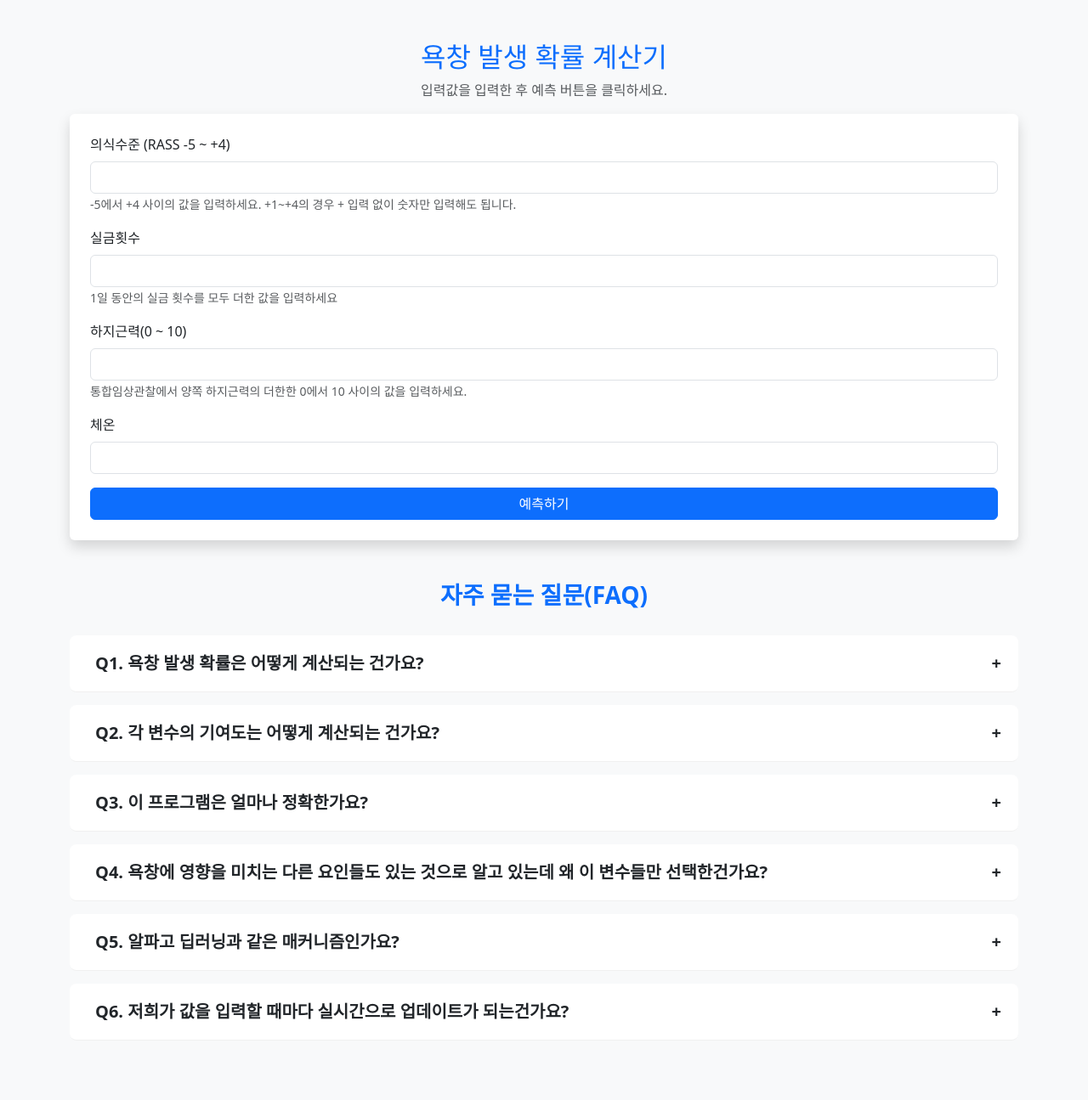
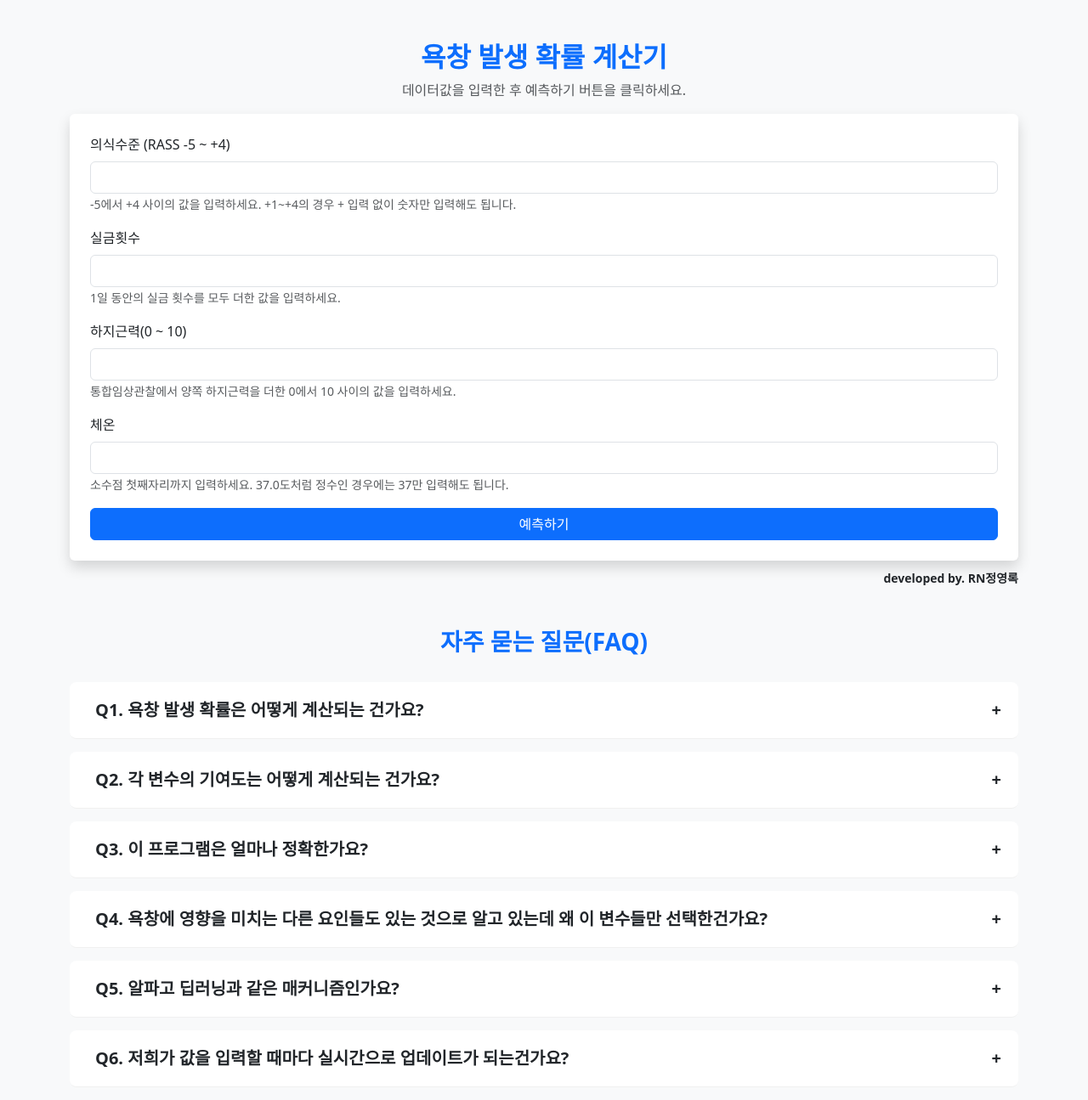
Before and after one commit to YeongrokJeong/ICUWOC, a Flask app: page / in a window 1280 px wide. Shown: the whole page at 85% size. Before the commit the page ends 1201 px from the top, so only its background shows below. Run offline with Flask 3, Linux system fonts and the light colour scheme; parts of the project's set-up code (start-up, migrations or seed data) failed here and were passed over.

Commit message:
Add files via upload

```diff
--- a/templates/index.html
+++ b/templates/index.html
@@ -58,8 +58,8 @@
 <body class="bg-light">
 
 <div class="container mt-5">
-    <h2 class="text-center text-primary">욕창 발생 확률 계산기</h2>
-    <p class="text-center text-muted">입력값을 입력한 후 예측 버튼을 클릭하세요.</p>
+    <h2 class="text-center text-primary" style="font-weight: bold;">욕창 발생 확률 계산기</h2>
+    <p class="text-center text-muted">데이터값을 입력한 후 예측하기 버튼을 클릭하세요.</p>
 
     <form id="prediction-form" class="p-4 bg-white shadow rounded">
         <div class="mb-3">
@@ -70,16 +70,17 @@
         <div class="mb-3">
             <label class="form-label">실금횟수</label>
             <input type="number" step="0.1" name="feature2" class="form-control" required>
-            <small class="text-muted">1일 동안의 실금 횟수를 모두 더한 값을 입력하세요</small>
+            <small class="text-muted">1일 동안의 실금 횟수를 모두 더한 값을 입력하세요.</small>
         </div>
         <div class="mb-3">
             <label class="form-label">하지근력(0 ~ 10)</label>
             <input type="number" step="0.1" name="feature3" class="form-control" required>
-            <small class="text-muted">통합임상관찰에서 양쪽 하지근력의 더한한 0에서 10 사이의 값을 입력하세요.</small>
+            <small class="text-muted">통합임상관찰에서 양쪽 하지근력을 더한 0에서 10 사이의 값을 입력하세요.</small>
         </div>
         <div class="mb-3">
             <label class="form-label">체온</label>
             <input type="number" step="0.1" name="feature4" class="form-control" required>
+            <small class="text-muted">소수점 첫째자리까지 입력하세요. 37.0도처럼 정수인 경우에는 37만 입력해도 됩니다.</small>
         </div>
 
         <button type="submit" class="btn btn-primary w-100">예측하기</button>
@@ -100,6 +101,9 @@
         <ul id="shap-values" style="text-align: center; list-style: none; padding: 0;"></ul>
     </div>
 
+    <div style="text-align: right; margin-top: 10px; font-size: 14px; font-weight: bold;">
+        developed by. RN정영록
+    </div>
 
     <!-- QnA 섹션 -->
     <h3 class="text-center mt-5 text-primary"><strong>자주 묻는 질문(FAQ)</strong></h3>
@@ -110,7 +114,7 @@
                 <span class="icon">+</span>
             </div>
             <div class="answer">
-                이해하기 쉽게 예시를 들어보겠습니다. <br><br>헤모글로빈이 7g/dL 이하 일 때 욕창 발생 확률이 40%, 체온이 38도 이상일 때 욕창 발생 확률이 50%라고 해봅시다. 헤모글로빈 7g/dL 이면서 체온이 38도 이상인 환자의 욕창 발생 확률은 40% * 50% = 20%가 됩니다.<br>(이해를 도울 수 있도록 전체적인 느낌을 설명하기 위한 예시이므로 참고만 해주세요) <br><br>추후 업데이트에 따라 사용하는 머신러닝 알고리즘이 달라질 수 있고 각 알고리즘마다 확률을 도출하는 방식이 상이하여 일괄적으로 설명드리기 어려운 점 양해부탁드립니다.
+                이해하기 쉽게 예시를 들어보겠습니다. <br><br>헤모글로빈이 7g/dL 이하 일 때 욕창 발생 확률이 40%, 체온이 38도 이상일 때 욕창 발생 확률이 50%라고 해봅시다. 헤모글로빈 7g/dL 이면서 체온이 38도 이상인 환자의 욕창 발생 확률은 40% * 50% = 20%가 됩니다.<br>(전체적인 느낌을 설명하기 위한 예시이므로 참고만 해주세요) <br><br>추후 업데이트에 따라 사용하는 머신러닝 알고리즘이 달라질 수 있고 각 알고리즘마다 확률을 도출하는 방식이 상이하여 일괄적으로 설명드리기 어려운 점 양해부탁드립니다.
             </div>
         </div>
 
@@ -130,7 +134,7 @@
                 <span class="icon">+</span>
             </div>
             <div class="answer">
-                테스트 데이터 기준으로 모델의 정확도는 <strong>86.18%</strong>로 측정되었습니다. <br><br>정확도를 이해하기 위해 임계점을 알아야 합니다. 임계점이란 쉽게 말해 머신러닝 모델이 해당 환자를 욕창군으로 판단하는 최소 확률값입니다. <br><br>예를 들어, A,B,C 환자의 욕창 발생 확률이 각각 30%, 40%, 50%라고 해봅시다. 임계점을 30%로 설정하면 30% 이상의 확률을 보인 A, B, C 환자 모두 욕창군으로 분류할 것입니다. 만약 임계점을 50%로 설정한다면 C 환자만 욕창군으로 분류됩니다. <br><br>정확도는 임계점을 50%로 설정했을 때 환자를 욕창군/비욕창군으로 분류하고 몇 개나 정답이었는지를 알려주는 지표입니다. <br><br>다만, 이 지표는 모델 학습에 사용한 데이터를 기준으로 측정되었기에 실제 임상현장에서 적용했을 때는 변동 가능합니다.
+                이 모델은 서울아산병원 중환자실에 입실한 25,000여 명의 환자 데이터를 학습하였으며 정확도는 테스트 데이터 기준으로 <strong>86.18%</strong>로 측정되었습니다. <br><br>정확도를 이해하기 위해 임계점을 알아야 합니다. 임계점이란 쉽게 말해 머신러닝 모델이 해당 환자를 욕창군으로 판단하는 최소 확률값입니다. <br><br>예를 들어, A,B,C 환자의 욕창 발생 확률이 각각 30%, 40%, 50%라고 해봅시다. 임계점을 30%로 설정하면 30% 이상의 확률을 보인 A, B, C 환자 모두 욕창군으로 분류할 것입니다. 만약 임계점을 50%로 설정한다면 C 환자만 욕창군으로 분류됩니다. <br><br>정확도는 임계점을 50%로 설정했을 때 환자를 욕창군/비욕창군으로 분류하고 몇 개나 정답이었는지를 알려주는 지표입니다. <br><br>다만, 이 지표는 모델 학습에 사용한 데이터를 기준으로 측정되었기에 실제 임상현장에서 적용했을 때는 변동 가능합니다.
 
             </div>
         </div>
@@ -141,7 +145,7 @@
                 <span class="icon">+</span>
             </div>
             <div class="answer">
-                첫 프로토타입 모델 개발 당시 국내외 욕창을 키워드로 발간된 다수의 논문에서 p-value가 한 번이라도 유의한 결과를 보인 변수 중 AMIS 3.0에서 수집할 수 있는 것과 비교적 쉽게 수집할 수 있는 변수를 종합하여 <strong>헤모글로빈, 알부민, BMI 등 30여개의 변수</strong>를 분석하였습니다. <br><br>그러나 내부 논의를 거쳐 <strong>간호사가 직접 중재를 제공하며 욕창을 예방하는 활동에 참여할 수 있는 변수</strong>만 다시 선정하여 모델을 구축하였습니다. 최종 선정한 변수는 의식수준, 하지근력, 체온, 실금이며 모델의 정확도는 이 변수만으로 욕창을 예측했을 때 도출되었습니다.
+                첫 프로토타입 모델 개발 당시 국내외 욕창을 키워드로 발간된 다수의 논문에서 p-value가 한 번이라도 유의한 결과를 보인 변수 중 AMIS 3.0에서 수집할 수 있는 것을 종합하여 <strong>헤모글로빈, 알부민, BMI 등 30여개의 변수</strong>를 분석하였습니다. <br><br>그러나 내부 논의를 거쳐 <strong>간호사가 직접 중재를 제공하며 욕창을 예방하는 활동에 참여할 수 있는 변수</strong>만 다시 선정하여 모델을 구축하였습니다. 최종 선정한 변수는 의식수준, 하지근력, 체온, 실금이며 모델의 정확도는 이 변수만으로 욕창을 예측했을 때 계산하였습니다.
 
 
             </div>
@@ -153,7 +157,7 @@
                 <span class="icon">+</span>
             </div>
             <div class="answer">
-                아니요. 딥러닝은 머신러닝의 하위분야로 머신러닝보다 더 복잡한 현상을 예측하는데 최적화되어있습니다. <br><br>구체적으로 설명드리면 알파고에서 사용한 모델은 ‘인공신경망’, 이 프로젝트에서 사용한 모델은 <strong>‘Gaussian Naïve Bayes’</strong>입니다. 참고로 이 모델은 pycaret을 사용하여 수백개의 머신러닝 모델 중 가장 성능이 뛰어나 선정하였으므로 모델링에 사용하는 데이터가 변경됨에 따라 더 성능이 좋은 알고리즘으로 교체될 수 있습니다.
+                아니요. 딥러닝은 머신러닝의 하위분야로 머신러닝보다 더 복잡한 현상을 예측하는데 최적화되어있습니다. <br><br>구체적으로 설명드리면 알파고에서 사용한 모델은 ‘인공신경망’, 이 프로젝트에서 사용한 모델은 <strong>‘Gaussian Naïve Bayes’</strong>입니다. 참고로 이 모델은 pycaret을 사용하여 수백개의 머신러닝 모델 중 가장 성능이 뛰어난 모델을 선정하였으며 추후 모델링에 사용하는 데이터가 변경됨에 따라 더 성능이 좋은 알고리즘으로 교체될 수 있습니다.
             </div>
         </div>
 
```
